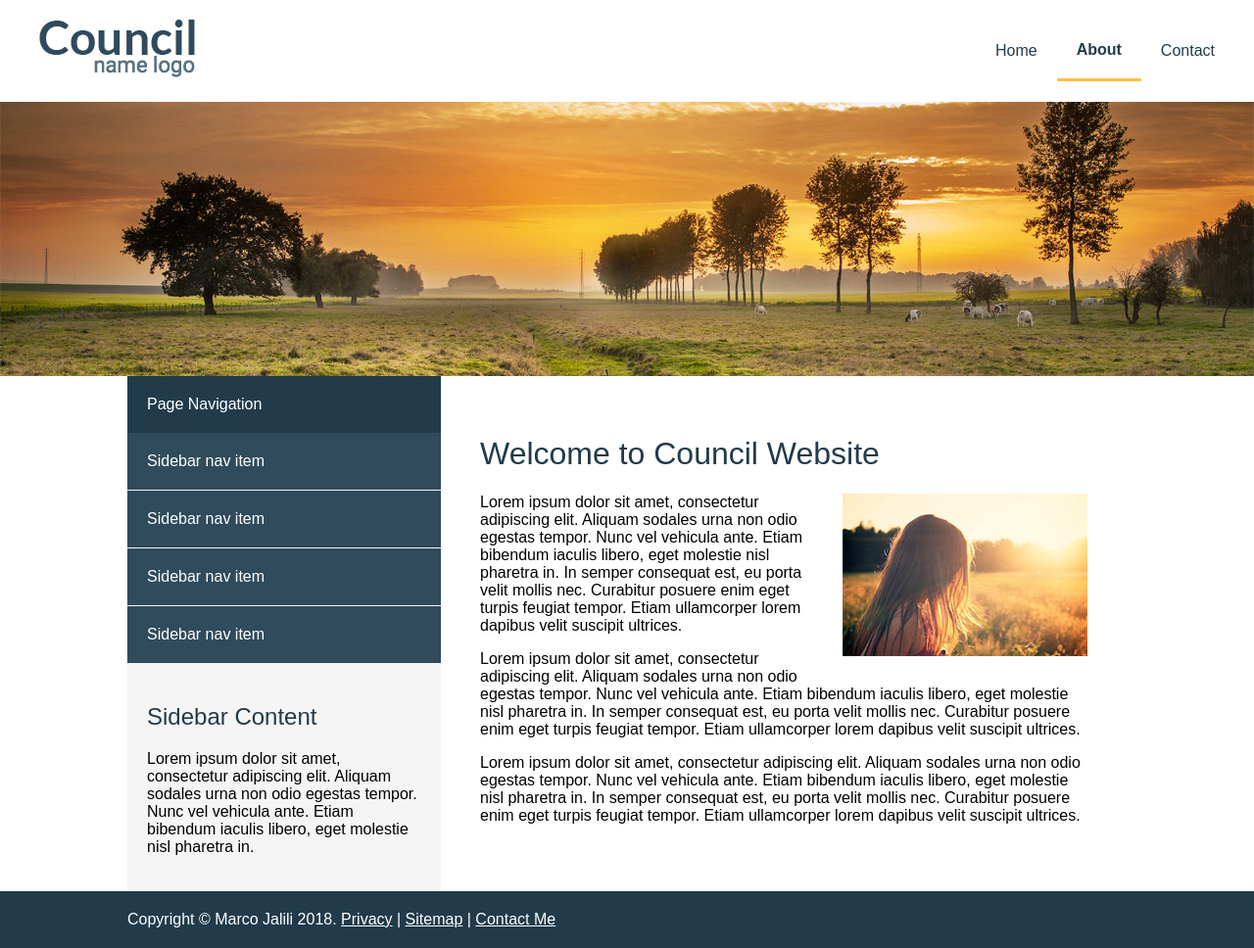
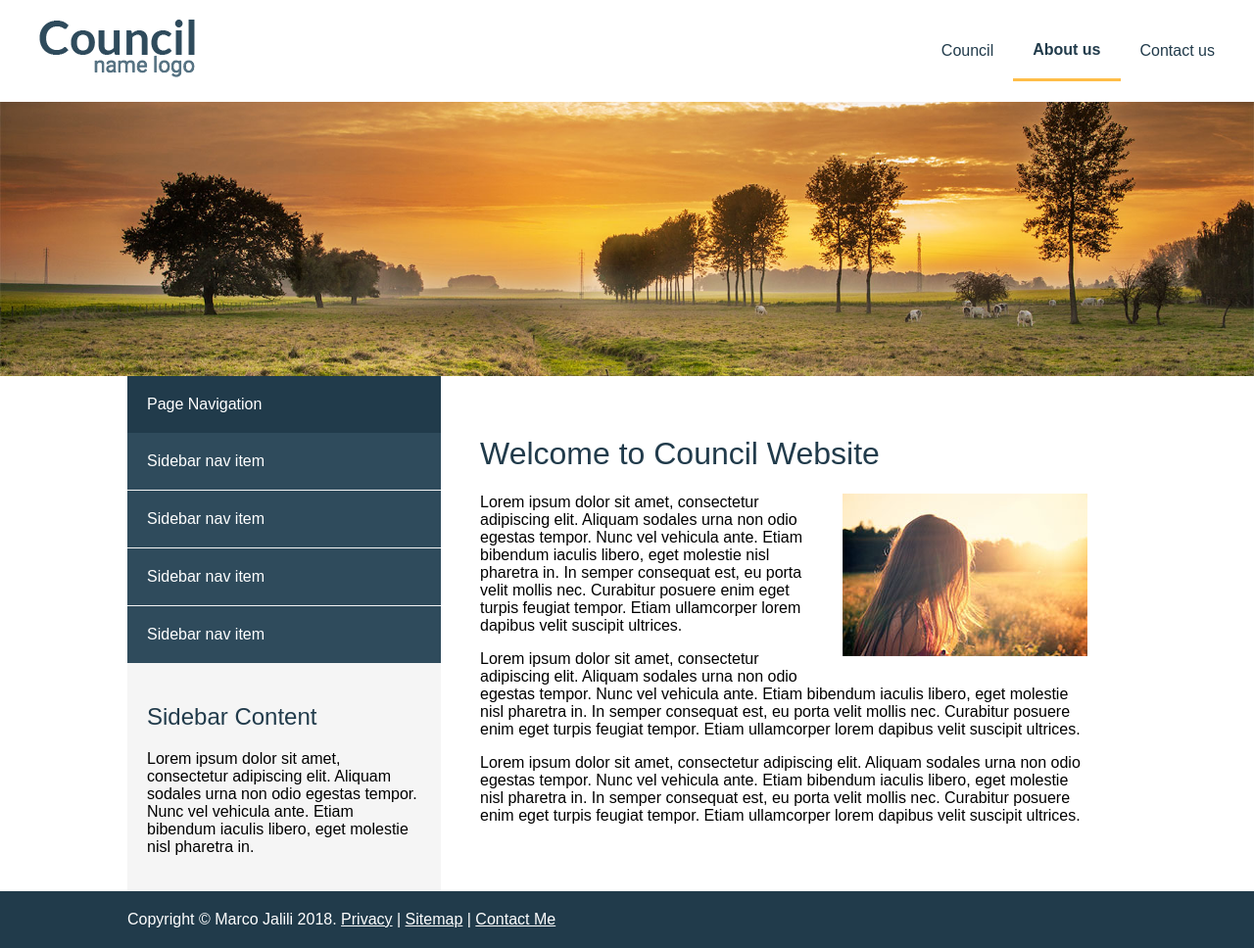
Before and after one commit to Mhjalil/Council-Home, a plain HTML site: page index.html in a window 1280 px wide. Shown: the whole page at 98% size. Drawn offline with nearby package versions, Linux system fonts and the light colour scheme.

Commit message:
some chenages to index

```diff
--- a/index.html
+++ b/index.html
@@ -21,9 +21,9 @@
 
         <div class="header-menu">
           <ul>
-            <li><a href="#">Home</a></li>
-            <li class="active"><a href="#">About</a></li>
-            <li><a href="#">Contact</a></li>
+            <li><a href="#">Council</a></li>
+            <li class="active"><a href="#">About us</a></li>
+            <li><a href="#">Contact us</a></li>
           </ul>
         </div>
 
```
